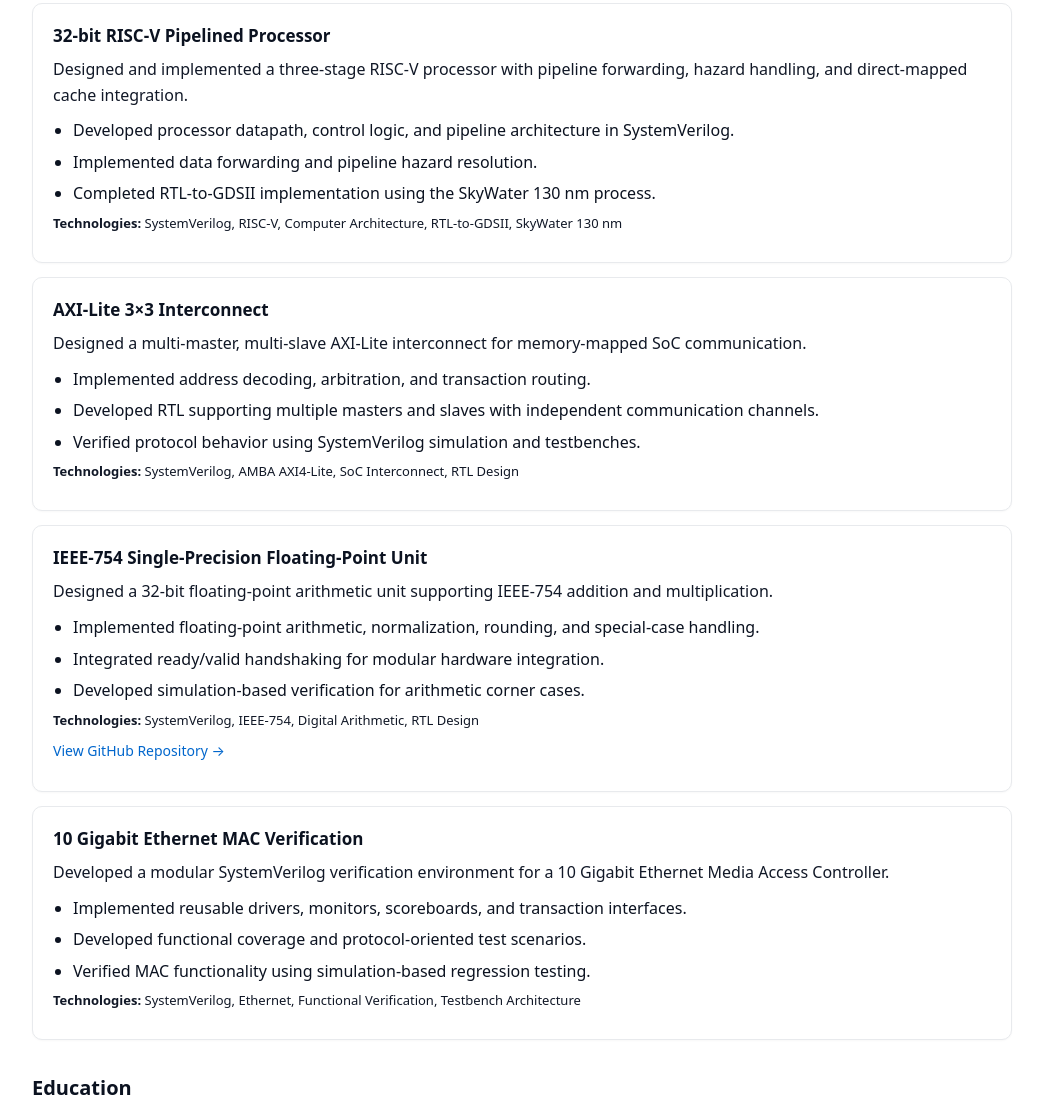
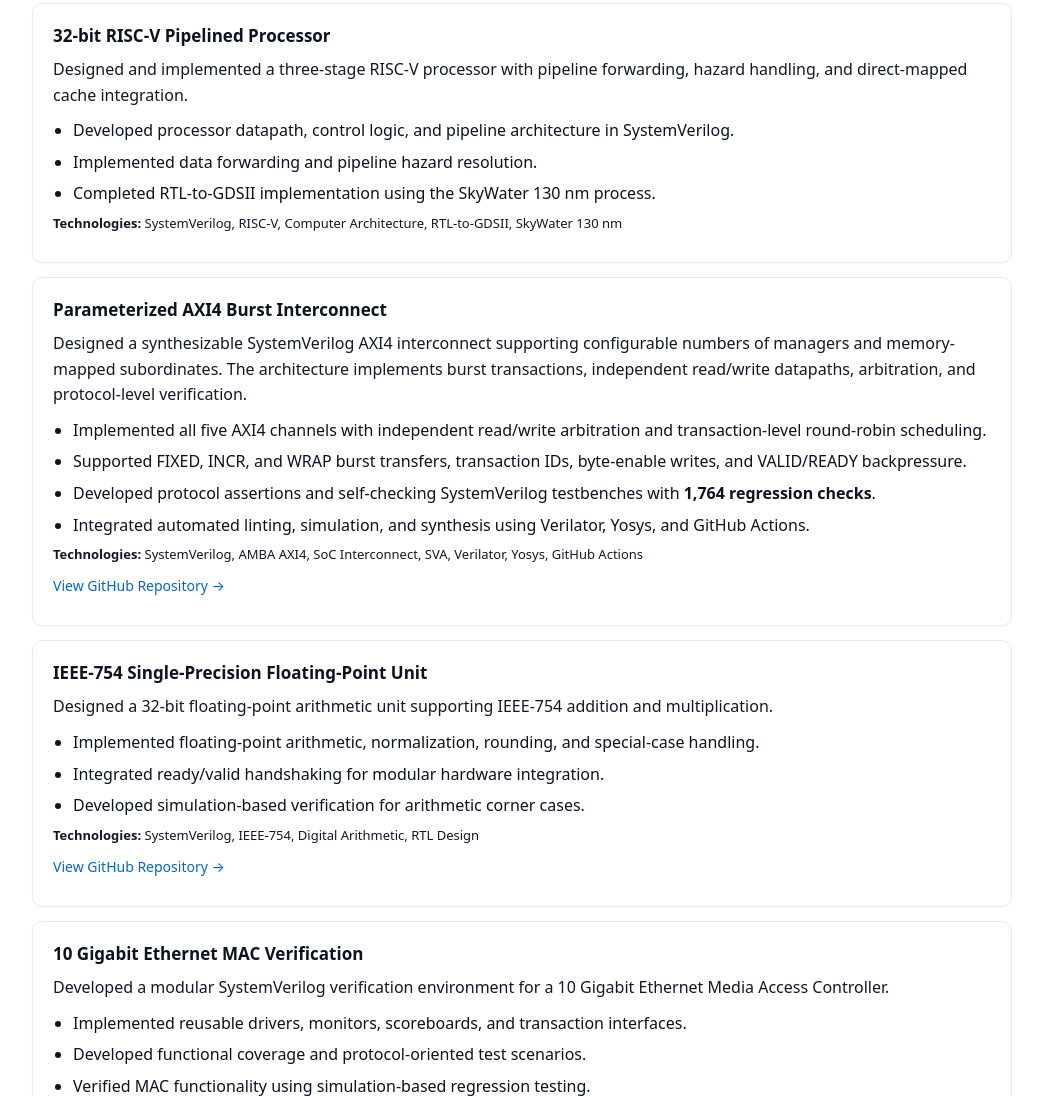
Before and after one commit to csepka/csepka.github.io, a plain HTML site: page index.html in a window 1280 px wide. Shown: the part 1270-2366 px from the top of the page, without its empty margins (118-1161 px from the left). Drawn offline with Linux system fonts and the light colour scheme.

Commit message:
Update index.html

```diff
--- a/index.html
+++ b/index.html
@@ -1,8 +1,11 @@
 <!DOCTYPE html>
 <html lang="en">
+
 <head>
   <meta charset="UTF-8" />
-  <meta name="viewport" content="width=device-width, initial-scale=1.0" />
+
+  <meta name="viewport"
+        content="width=device-width, initial-scale=1.0" />
 
   <title>Christopher J. Sepka | ASIC & RTL Design</title>
 
@@ -10,6 +13,7 @@
         content="Christopher J. Sepka — ASIC and RTL design, computer architecture, FPGA development, and AI hardware research." />
 
   <style>
+
     :root {
       --max-width: 980px;
       --muted: #6b7280;
@@ -25,6 +29,7 @@
     body {
       font-family: system-ui, -apple-system, "Segoe UI",
                    Roboto, "Helvetica Neue", Arial, sans-serif;
+
       margin: 0;
       background: var(--bg);
       color: #0b1220;
@@ -139,6 +144,7 @@
     }
 
     @media (max-width: 520px) {
+
       body {
         padding: 20px 12px;
       }
@@ -150,52 +156,85 @@
       .project {
         padding: 14px;
       }
+
     }
+
   </style>
+
 </head>
 
+
 <body>
+
 <div class="wrap">
+
+
+  <!-- HEADER -->
 
   <header>
 
     <h1>Christopher J. Sepka</h1>
 
     <p class="headline">
-      <strong>ASIC & RTL Design | Computer Architecture | AI Hardware</strong>
+
+      <strong>
+        ASIC & RTL Design | Computer Architecture | AI Hardware
+      </strong>
+
       <br>
+
       SystemVerilog • FPGA • SoC Design • Digital VLSI
+
     </p>
 
+
     <div class="links">
+
       <a href="https://github.com/csepka"
-         target="_blank" rel="noopener noreferrer">GitHub</a>
+         target="_blank"
+         rel="noopener noreferrer">
+        GitHub
+      </a>
 
       <a href="https://www.linkedin.com/in/christopher-sepka-b44327239/"
-         target="_blank" rel="noopener noreferrer">LinkedIn</a>
+         target="_blank"
+         rel="noopener noreferrer">
+        LinkedIn
+      </a>
 
-      <a href="mailto:csepka16@berkeley.edu">Email</a>
+      <a href="mailto:csepka16@berkeley.edu">
+        Email
+      </a>
+
     </div>
 
+
     <p class="intro">
+
       Electrical engineer specializing in digital hardware design,
-      computer architecture, and ASIC development. I earned my B.S.
-      in Electrical Engineering and Computer Sciences from UC Berkeley
-      and am currently pursuing an M.S. in Electrical Engineering
-      at Cal Poly.
+      computer architecture, and ASIC development.
+
+      I earned my B.S. in Electrical Engineering and Computer
+      Sciences from UC Berkeley and am currently pursuing an
+      M.S. in Electrical Engineering at Cal Poly.
 
       My experience includes ASIC memory architecture optimization,
       RTL development, physical design, and FPGA-based hardware
-      acceleration. My current research focuses on AI-driven control
+      acceleration.
+
+      My current research focuses on AI-driven control
       architectures for next-generation wireless systems.
+
     </p>
 
   </header>
 
 
-  <!-- RESEARCH -->
+
+  <!-- GRADUATE RESEARCH -->
 
   <h2>Graduate Research</h2>
+
 
   <div class="project">
 
@@ -207,15 +246,22 @@
       Master's Thesis Research | Cal Poly
     </p>
 
+
     <p>
-      Developing an FPGA-based hardware control architecture for
-      reconfigurable intelligent surfaces (RIS), enabling programmable
-      wireless environments for next-generation communication systems.
+
+      Developing an FPGA-based hardware control architecture
+      for reconfigurable intelligent surfaces (RIS), enabling
+      programmable wireless environments for next-generation
+      communication systems.
+
       The research investigates hardware-efficient AI inference
       for real-time beamforming and adaptive RIS configuration.
+
     </p>
 
+
     <ul>
+
       <li>
         Designing a scalable digital control architecture for a
         10×10 RIS array with 2-bit phase control per element.
@@ -235,35 +281,49 @@
         Developing an experimental feedback architecture integrating
         FPGA control, RF measurements, and optimization algorithms.
       </li>
+
     </ul>
 
+
     <p class="tags">
+
       <strong>Technologies:</strong>
-      AMD Kria KV260, SystemVerilog, FPGA, Python,
-      MATLAB, Machine Learning, RF Systems
+
+      AMD Kria KV260, SystemVerilog, FPGA,
+      Python, MATLAB, Machine Learning, RF Systems
+
     </p>
 
   </div>
+
 
 
   <!-- PROFESSIONAL EXPERIENCE -->
 
   <h2>Selected Engineering Experience</h2>
 
+
   <div class="project">
 
-    <h3>ASIC Design Engineering — Hewlett Packard Enterprise</h3>
+    <h3>
+      ASIC Design Engineering — Hewlett Packard Enterprise
+    </h3>
 
     <p class="subtitle">
       ASIC Design Engineer Intern | Summer 2026
     </p>
 
+
     <p>
-      Worked on memory architecture optimization for
-      high-performance networking ASICs.
+
+      Worked on memory architecture optimization
+      for high-performance networking ASICs.
+
     </p>
 
+
     <ul>
+
       <li>
         Reduced SRAM data-bank count by
         <strong>46%</strong> through architectural redesign
@@ -280,15 +340,21 @@
         <strong>180,000 verification transactions</strong>
         using SystemVerilog and UVM-based regression testing.
       </li>
+
     </ul>
 
+
     <p class="tags">
+
       <strong>Technologies:</strong>
+
       SystemVerilog, ASIC Architecture, SRAM,
       UVM, Cadence Xcelium, Synopsys VCS
+
     </p>
 
   </div>
+
 
 
   <!-- HARDWARE PROJECTS -->
@@ -296,17 +362,25 @@
   <h2>Selected Hardware Design Projects</h2>
 
 
+
+  <!-- RISC-V -->
+
   <div class="project">
 
     <h3>32-bit RISC-V Pipelined Processor</h3>
 
+
     <p>
+
       Designed and implemented a three-stage RISC-V processor
       with pipeline forwarding, hazard handling, and
       direct-mapped cache integration.
+
     </p>
 
+
     <ul>
+
       <li>
         Developed processor datapath, control logic,
         and pipeline architecture in SystemVerilog.
@@ -321,62 +395,119 @@
         Completed RTL-to-GDSII implementation using
         the SkyWater 130 nm process.
       </li>
+
     </ul>
 
+
     <p class="tags">
+
       <strong>Technologies:</strong>
+
       SystemVerilog, RISC-V, Computer Architecture,
       RTL-to-GDSII, SkyWater 130 nm
+
     </p>
 
   </div>
 
 
+
+  <!-- AXI4 INTERCONNECT -->
+
   <div class="project">
 
-    <h3>AXI-Lite 3×3 Interconnect</h3>
+    <h3>
+      Parameterized AXI4 Burst Interconnect
+    </h3>
+
 
     <p>
-      Designed a multi-master, multi-slave AXI-Lite
-      interconnect for memory-mapped SoC communication.
+
+      Designed a synthesizable SystemVerilog AXI4 interconnect
+      supporting configurable numbers of managers and
+      memory-mapped subordinates.
+
+      The architecture implements burst transactions,
+      independent read/write datapaths, arbitration,
+      and protocol-level verification.
+
     </p>
 
+
     <ul>
+
       <li>
-        Implemented address decoding, arbitration,
-        and transaction routing.
+        Implemented all five AXI4 channels with
+        independent read/write arbitration and
+        transaction-level round-robin scheduling.
       </li>
 
       <li>
-        Developed RTL supporting multiple masters
-        and slaves with independent communication channels.
+        Supported FIXED, INCR, and WRAP burst transfers,
+        transaction IDs, byte-enable writes, and
+        VALID/READY backpressure.
       </li>
 
       <li>
-        Verified protocol behavior using
-        SystemVerilog simulation and testbenches.
+        Developed protocol assertions and self-checking
+        SystemVerilog testbenches with
+        <strong>1,764 regression checks</strong>.
       </li>
+
+      <li>
+        Integrated automated linting, simulation,
+        and synthesis using Verilator, Yosys,
+        and GitHub Actions.
+      </li>
+
     </ul>
 
+
     <p class="tags">
+
       <strong>Technologies:</strong>
-      SystemVerilog, AMBA AXI4-Lite, SoC Interconnect,
-      RTL Design
+
+      SystemVerilog, AMBA AXI4, SoC Interconnect,
+      SVA, Verilator, Yosys, GitHub Actions
+
+    </p>
+
+
+    <p class="repo-note">
+
+      <a href="https://github.com/csepka/complete-axi-bus"
+         target="_blank"
+         rel="noopener noreferrer">
+
+        View GitHub Repository →
+
+      </a>
+
     </p>
 
   </div>
 
 
+
+  <!-- FLOATING POINT UNIT -->
+
   <div class="project">
 
-    <h3>IEEE-754 Single-Precision Floating-Point Unit</h3>
+    <h3>
+      IEEE-754 Single-Precision Floating-Point Unit
+    </h3>
+
 
     <p>
+
       Designed a 32-bit floating-point arithmetic unit
       supporting IEEE-754 addition and multiplication.
+
     </p>
 
+
     <ul>
+
       <li>
         Implemented floating-point arithmetic,
         normalization, rounding, and special-case handling.
@@ -391,34 +522,55 @@
         Developed simulation-based verification
         for arithmetic corner cases.
       </li>
+
     </ul>
 
+
     <p class="tags">
+
       <strong>Technologies:</strong>
+
       SystemVerilog, IEEE-754, Digital Arithmetic,
       RTL Design
+
     </p>
 
+
     <p class="repo-note">
+
       <a href="https://github.com/csepka/fpu32-core"
-         target="_blank" rel="noopener noreferrer">
+         target="_blank"
+         rel="noopener noreferrer">
+
         View GitHub Repository →
+
       </a>
+
     </p>
 
   </div>
 
 
+
+  <!-- ETHERNET -->
+
   <div class="project">
 
-    <h3>10 Gigabit Ethernet MAC Verification</h3>
+    <h3>
+      10 Gigabit Ethernet MAC Verification
+    </h3>
+
 
     <p>
+
       Developed a modular SystemVerilog verification environment
       for a 10 Gigabit Ethernet Media Access Controller.
+
     </p>
 
+
     <ul>
+
       <li>
         Implemented reusable drivers, monitors,
         scoreboards, and transaction interfaces.
@@ -433,68 +585,100 @@
         Verified MAC functionality using
         simulation-based regression testing.
       </li>
+
     </ul>
 
+
     <p class="tags">
+
       <strong>Technologies:</strong>
+
       SystemVerilog, Ethernet, Functional Verification,
       Testbench Architecture
+
     </p>
 
   </div>
+
 
 
   <!-- EDUCATION -->
 
   <h2>Education</h2>
 
+
   <div class="project">
 
     <p>
+
       <strong>
         California Polytechnic State University,
         San Luis Obispo
       </strong>
+
       <br>
+
       M.S. Electrical Engineering — In Progress
+
     </p>
 
+
     <p>
-      <strong>University of California, Berkeley</strong>
+
+      <strong>
+        University of California, Berkeley
+      </strong>
+
       <br>
+
       B.S. Electrical Engineering and Computer Sciences — 2025
+
     </p>
 
   </div>
 
 
-  <!-- CONTACT -->
+
+  <!-- FOOTER -->
 
   <footer>
 
     <strong>Contact</strong>
+
     <br>
 
     <a href="mailto:csepka16@berkeley.edu">
       csepka16@berkeley.edu
     </a>
 
+
     <br><br>
 
+
     <a href="https://github.com/csepka"
-       target="_blank" rel="noopener noreferrer">
+       target="_blank"
+       rel="noopener noreferrer">
+
       GitHub
+
     </a>
+
 
     &nbsp;|&nbsp;
 
+
     <a href="https://www.linkedin.com/in/christopher-sepka-b44327239/"
-       target="_blank" rel="noopener noreferrer">
+       target="_blank"
+       rel="noopener noreferrer">
+
       LinkedIn
+
     </a>
 
   </footer>
 
+
 </div>
+
 </body>
 </html>
```
